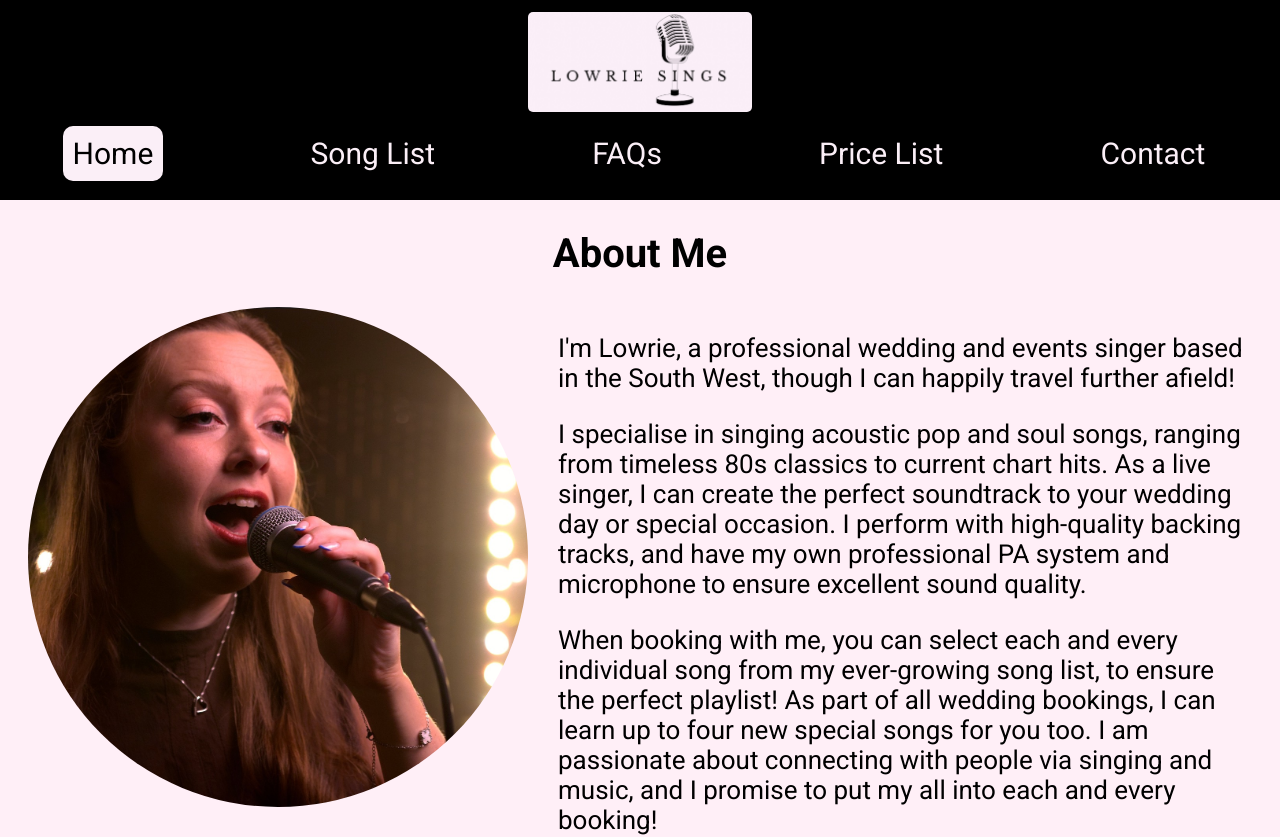
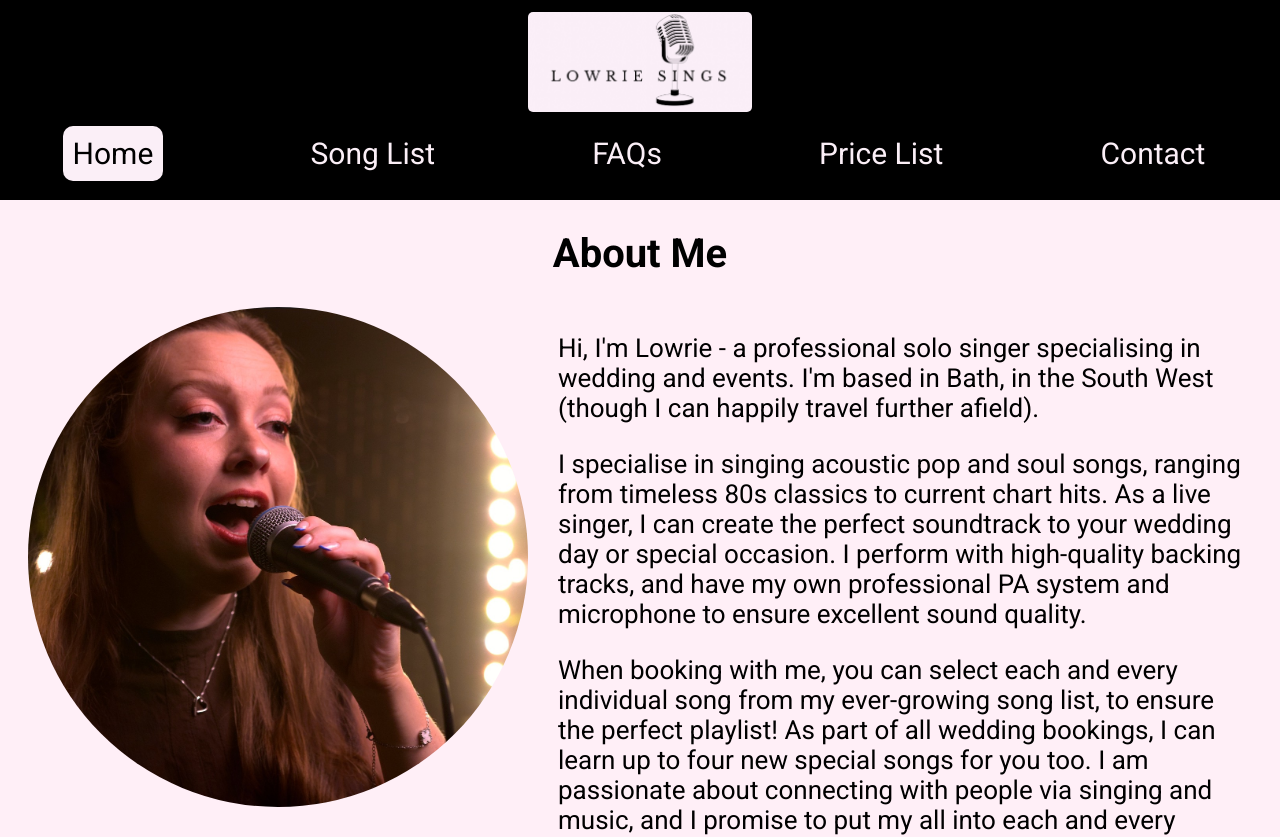
Before and after one commit to jleigh-100/lowriesings, a React app: page / in a window 1280 px wide. Shown: the top 837 px of the page. Built offline with nearby package versions, Linux system fonts and the light colour scheme.

Commit message:
adjust intro text

```diff
--- a/client/src/components/pages/HomePage.jsx
+++ b/client/src/components/pages/HomePage.jsx
@@ -107,8 +107,8 @@ export const HomePage = ({ setCurrentPage }) => {
         <div>
           {width > 769 && (
             <p>
-              I'm Lowrie, a professional wedding and events singer based in the South West,
-              though I can happily travel further afield!
+              Hi, I'm Lowrie - a professional solo singer specialising in wedding and events.
+              I'm based in Bath, in the South West (though I can happily travel further afield).
             </p>
           )}
           <p>
```
Also changed, not shown: public/bundle.js.
